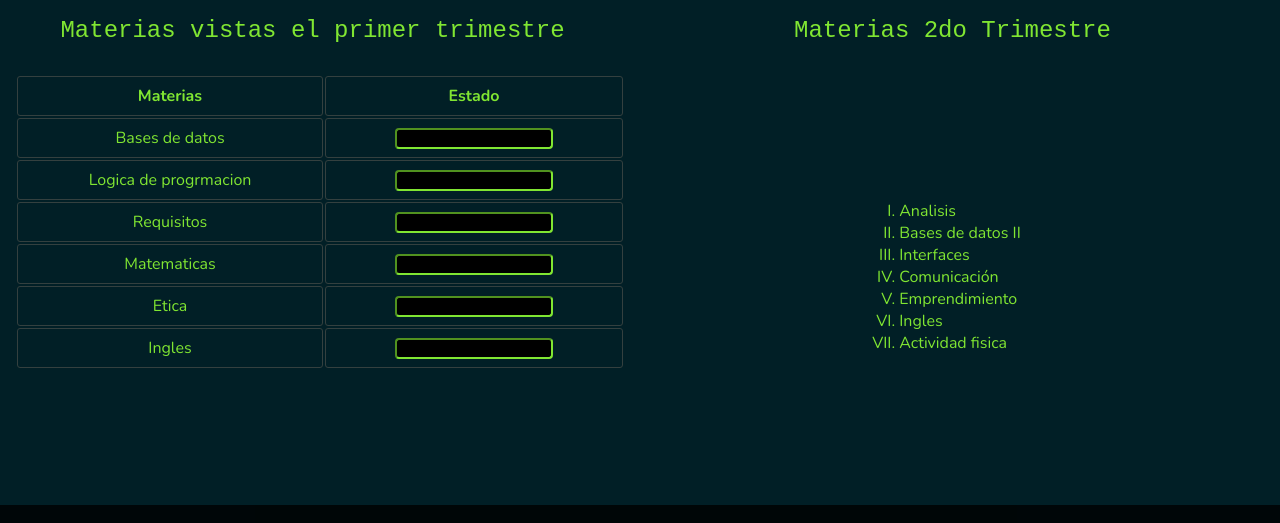
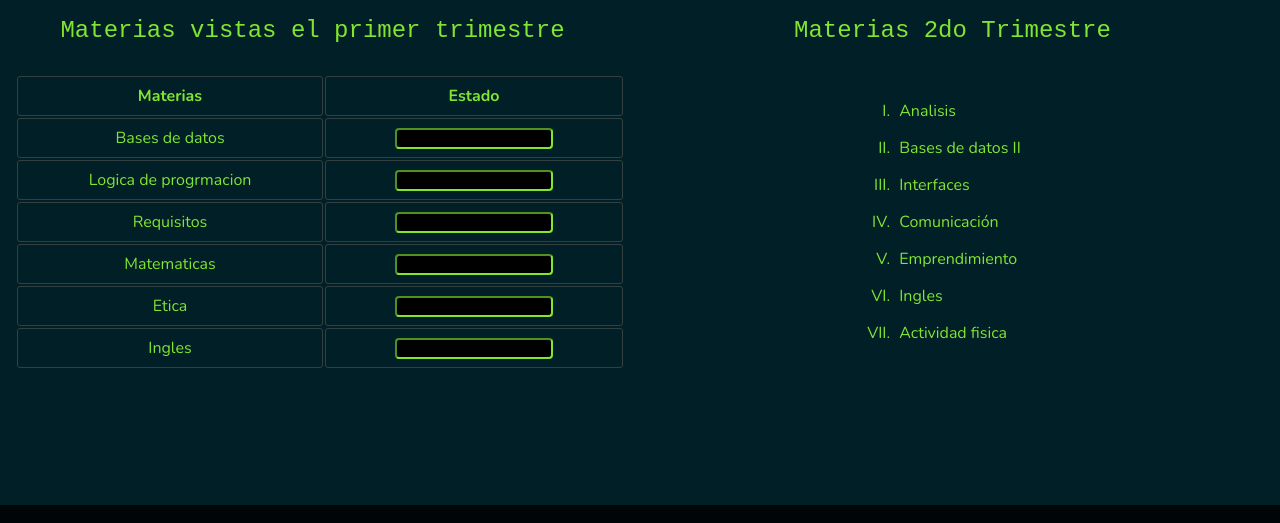
Before and after one commit to Wilyos/web, a plain HTML site: page index.html in a window 1280 px wide. Shown: the part 103-626 px from the top of the page. Drawn offline with nearby package versions, Linux system fonts and the light colour scheme; a web font is replaced by a local one.

Commit message:
final index

```diff
--- a/index.html
+++ b/index.html
@@ -10,6 +10,7 @@
     <link rel="preconnect" href="https://fonts.googleapis.com">
     <link rel="preconnect" href="https://fonts.gstatic.com" crossorigin>
     <link href="https://fonts.googleapis.com/css2?family=Indie+Flower&family=Nunito:ital,wght@0,200..1000;1,200..1000&display=swap" rel="stylesheet">
+    <link rel="shortcut icon" href="images/pagina-de-inicio.png" type="image/x-icon">
     <title>Inicio</title>
 </head>
 <body>
@@ -115,14 +116,14 @@
             </section>
             <section class="section2">
                 <h1 class="kode-mono">Materias 2do Trimestre</h1>
-                <ol type="I">
-                    <li>Analisis</li>
-                    <li>Bases de datos II</li>
-                    <li>Interfaces</li>
-                    <li>Comunicación</li>
-                    <li>Emprendimiento</li>
-                    <li>Ingles</li>
-                    <li>Actividad fisica</li>
+                <ol  type="I">
+                    <li class="li-list">Analisis</li>
+                    <li class="li-list">Bases de datos II</li>
+                    <li class="li-list">Interfaces</li>
+                    <li class="li-list">Comunicación</li>
+                    <li class="li-list">Emprendimiento</li>
+                    <li class="li-list">Ingles</li>
+                    <li class="li-list">Actividad fisica</li>
                 </ol>
             </section>
         </div>
--- a/style.css
+++ b/style.css
@@ -58,6 +58,11 @@ ul
     padding: 0 20px;
     color: #80E632;
     text-decoration: none;
+}
+.li-list
+{
+    padding: 5px;
+    margin-bottom: 5px;
 }
 li a:hover
 {
```
Also changed, not shown: images/pagina-de-inicio.png (added).
